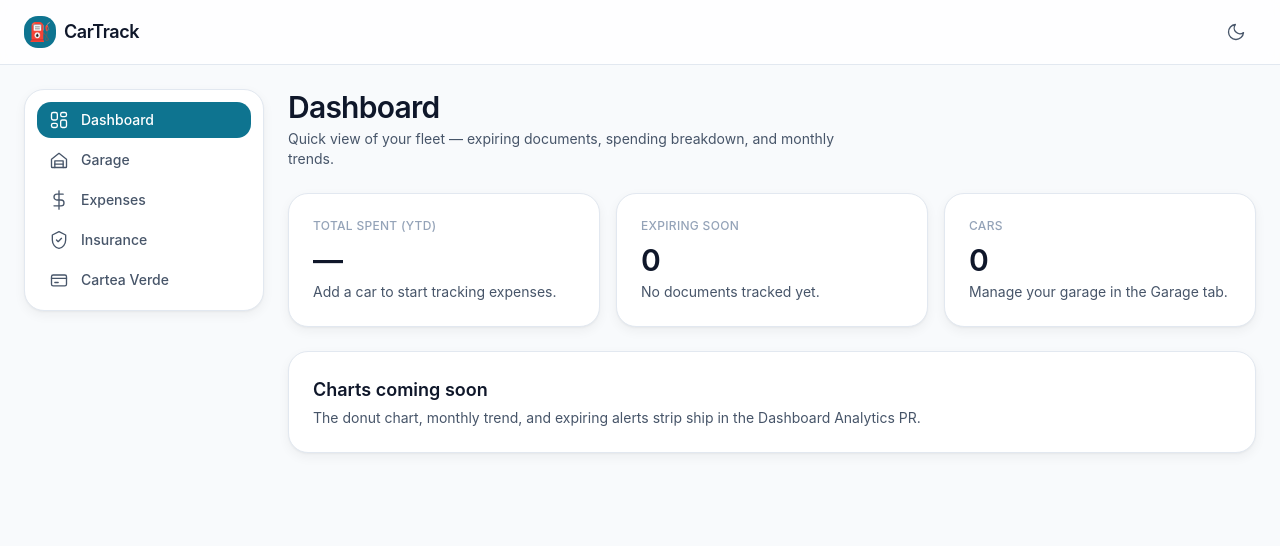
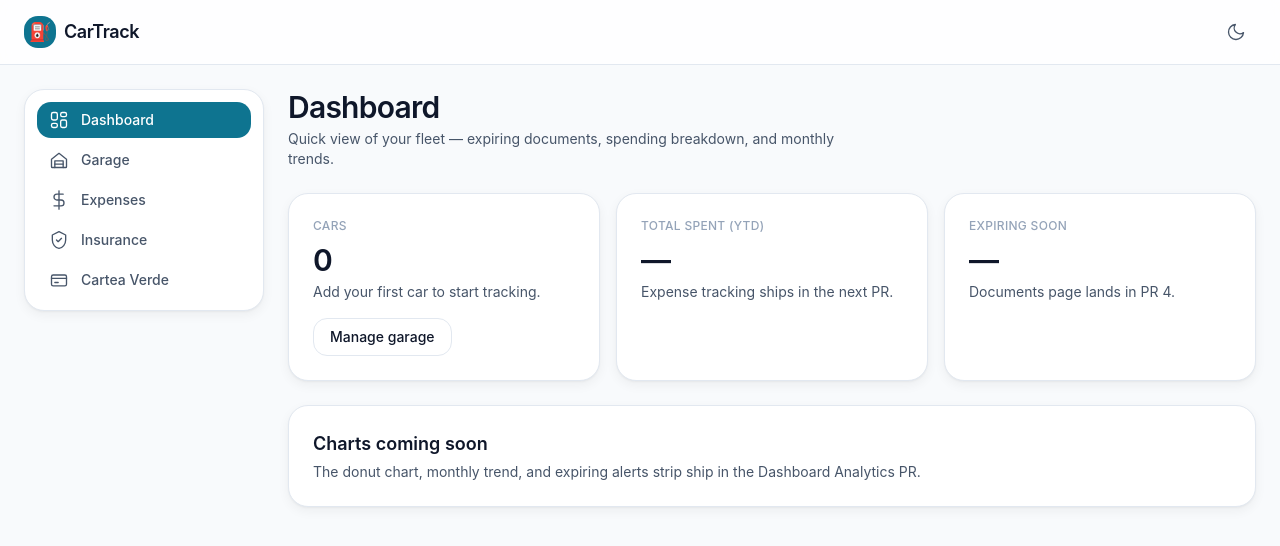
Before and after one commit to AndreiCeaetchii/WEB_LAB6, a React (Vite) app: page / in a window 1280 px wide. Shown: the top 546 px of the page. Built offline with nearby package versions, Linux system fonts and the light colour scheme; a web font is replaced by a local one.

Commit message:
show live car count on the dashboard

```diff
--- a/src/pages/Dashboard.tsx
+++ b/src/pages/Dashboard.tsx
@@ -1,6 +1,18 @@
+import { useEffect, useMemo } from 'react';
+import { Link } from 'react-router-dom';
 import { PageHeader } from '../components/PageHeader';
+import { useCarsStore } from '../stores/carsStore';
 
 export default function DashboardPage() {
+  const cars = useCarsStore((s) => s.cars);
+  const load = useCarsStore((s) => s.load);
+
+  useEffect(() => {
+    void load();
+  }, [load]);
+
+  const favCount = useMemo(() => cars.filter((c) => c.favorite).length, [cars]);
+
   return (
     <>
       <PageHeader
@@ -9,23 +21,32 @@ export default function DashboardPage() {
       />
       <div className="grid gap-4 md:grid-cols-2 xl:grid-cols-3">
         <div className="card p-6">
+          <p className="text-xs font-medium uppercase tracking-wide text-ink-subtle">Cars</p>
+          <p className="mt-2 text-3xl font-semibold">{cars.length}</p>
+          <p className="mt-1 text-sm text-ink-muted">
+            {favCount > 0
+              ? `${favCount} favorited`
+              : cars.length
+                ? 'Tap the star on any car to favorite it.'
+                : 'Add your first car to start tracking.'}
+          </p>
+          <Link to="/garage" className="btn-outline mt-4 inline-flex">
+            Manage garage
+          </Link>
+        </div>
+        <div className="card p-6">
           <p className="text-xs font-medium uppercase tracking-wide text-ink-subtle">
             Total spent (YTD)
           </p>
           <p className="mt-2 text-3xl font-semibold">—</p>
-          <p className="mt-1 text-sm text-ink-muted">Add a car to start tracking expenses.</p>
+          <p className="mt-1 text-sm text-ink-muted">Expense tracking ships in the next PR.</p>
         </div>
         <div className="card p-6">
           <p className="text-xs font-medium uppercase tracking-wide text-ink-subtle">
             Expiring soon
           </p>
-          <p className="mt-2 text-3xl font-semibold">0</p>
-          <p className="mt-1 text-sm text-ink-muted">No documents tracked yet.</p>
-        </div>
-        <div className="card p-6">
-          <p className="text-xs font-medium uppercase tracking-wide text-ink-subtle">Cars</p>
-          <p className="mt-2 text-3xl font-semibold">0</p>
-          <p className="mt-1 text-sm text-ink-muted">Manage your garage in the Garage tab.</p>
+          <p className="mt-2 text-3xl font-semibold">—</p>
+          <p className="mt-1 text-sm text-ink-muted">Documents page lands in PR 4.</p>
         </div>
       </div>
       <div className="mt-6 card p-6">
```
